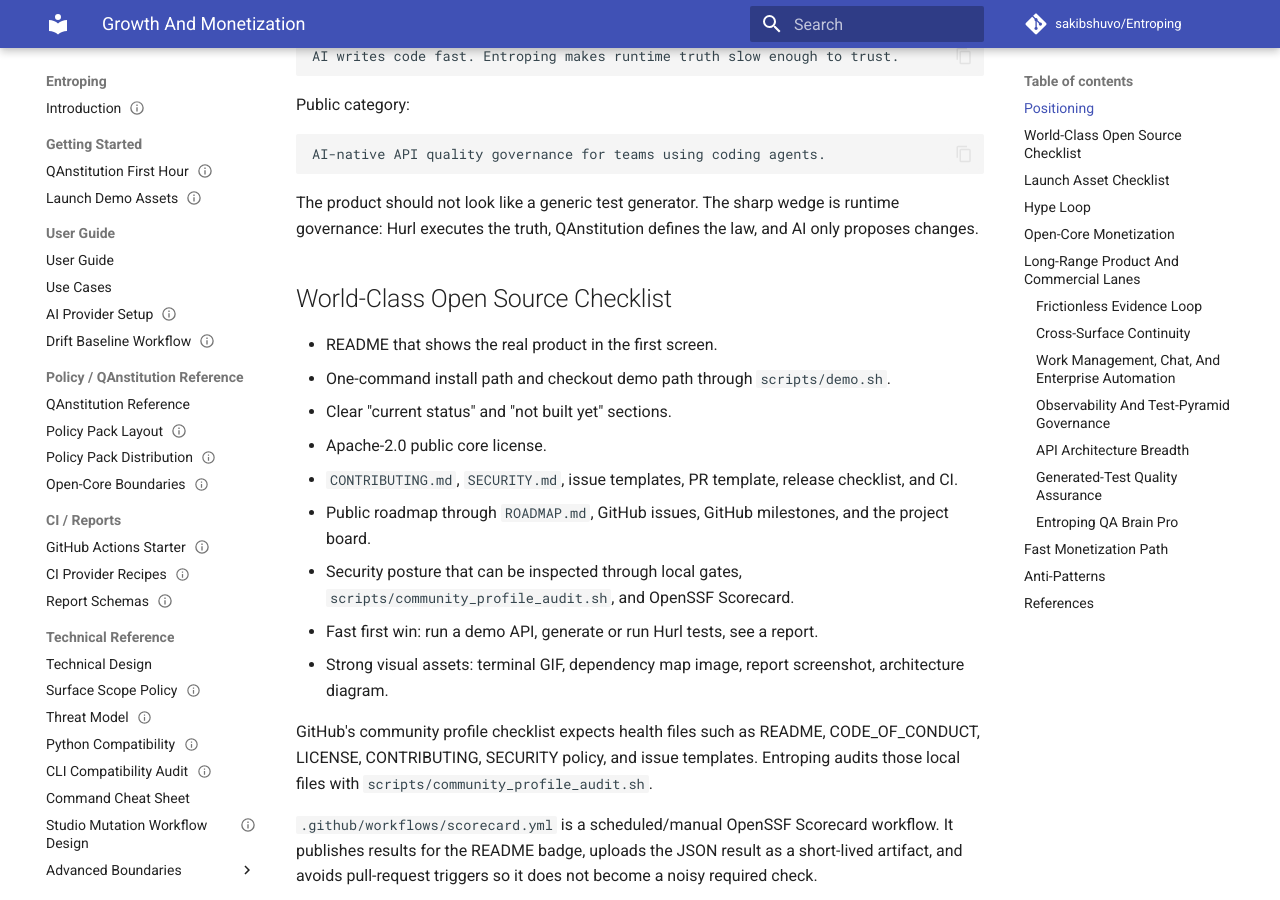
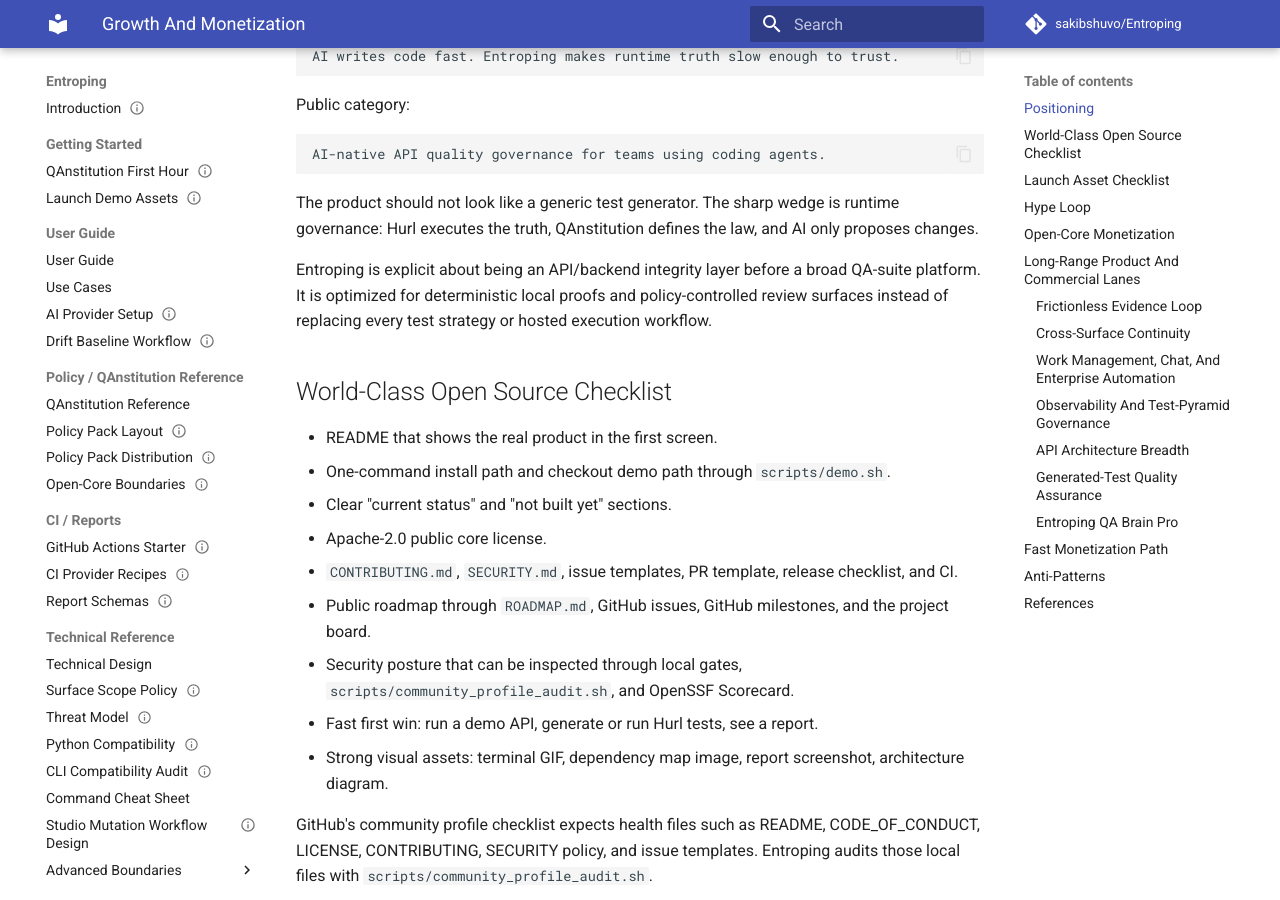
Before and after one commit to sakibshuvo/Entroping, an MkDocs documentation site: the page built from docs/product/GROWTH_AND_MONETIZATION.md, in a window 1280 px wide and 900 px high, scrolled down 327 px. Built offline with MkDocs 1.6.1 and Material for MkDocs 9.7.7, drawn with Linux system fonts in a browser that asks for light colours; comment, search, counter and statistics services are not loaded.

Commit message:
docs(positioning): tighten aha message

````diff
--- a/docs/product/GROWTH_AND_MONETIZATION.md
+++ b/docs/product/GROWTH_AND_MONETIZATION.md
@@ -28,6 +28,8 @@
 ```
 
 The product should not look like a generic test generator. The sharp wedge is runtime governance: Hurl executes the truth, QAnstitution defines the law, and AI only proposes changes.
+
+Entroping is explicit about being an API/backend integrity layer before a broad QA-suite platform. It is optimized for deterministic local proofs and policy-controlled review surfaces instead of replacing every test strategy or hosted execution workflow.
 
 ## World-Class Open Source Checklist
 
````
Also changed, not shown: README.md (+1 -0 lines).
